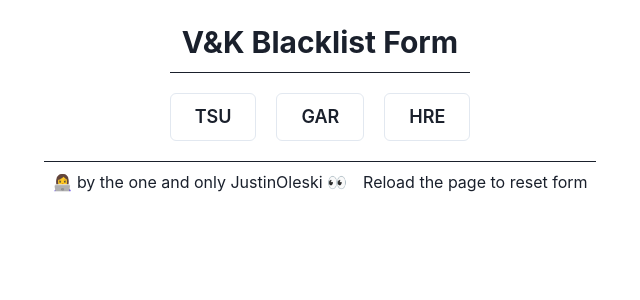
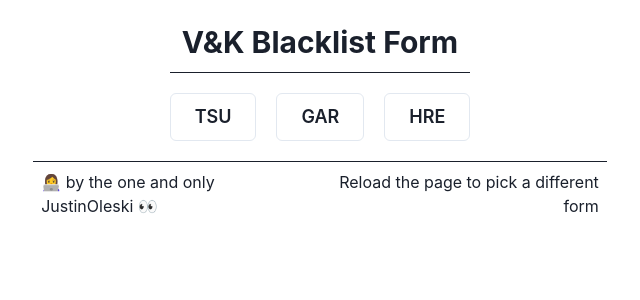
Before and after one commit to j0ashm/vk-blacklist-form, a React (Create React App) app: page / in a window 1280 px wide. Shown: the top 300 px of the page, without its empty margins (320-960 px from the left). Built offline with nearby package versions, Linux system fonts and the light colour scheme.

Commit message:
make some changes

```diff
--- a/package.json
+++ b/package.json
@@ -14,6 +14,7 @@
     "framer-motion": "^4.1.17",
     "react": "^17.0.2",
     "react-dom": "^17.0.2",
+    "react-helmet": "^6.1.0",
     "react-scripts": "4.0.3",
     "web-vitals": "^1.1.2"
   },
--- a/src/App.js
+++ b/src/App.js
@@ -2,14 +2,21 @@ import { Container } from "@chakra-ui/layout";
 import Header from "./components/Header";
 import BLForm from "./components/BLForm";
 import Footer from "./components/Footer";
+import {Helmet} from "react-helmet"
 
 function App() {
   return (
-    <Container size="container.md" centerContent>
-      <Header />
-      <BLForm />
-      <Footer />
-    </Container>
+    <>
+      <Helmet htmlAttributes>
+        <html lang="en" />
+        <title>V&K Blacklist Form</title>
+      </Helmet>
+      <Container size="container.md" centerContent>
+        <Header />
+        <BLForm />
+        <Footer />
+      </Container>
+    </>
   );
 }
 
--- a/src/components/Footer.js
+++ b/src/components/Footer.js
@@ -9,7 +9,7 @@ function Footer() {
             </Box>
             <Spacer />
             <Box p="2">
-                <Text align="right">Reload the page to reset form</Text>
+                <Text align="right">Reload the page to pick a different form</Text>
             </Box>
         </Flex>
     )
```
Also changed, not shown: 1 other file (tests, documents, lock files or other folders).
